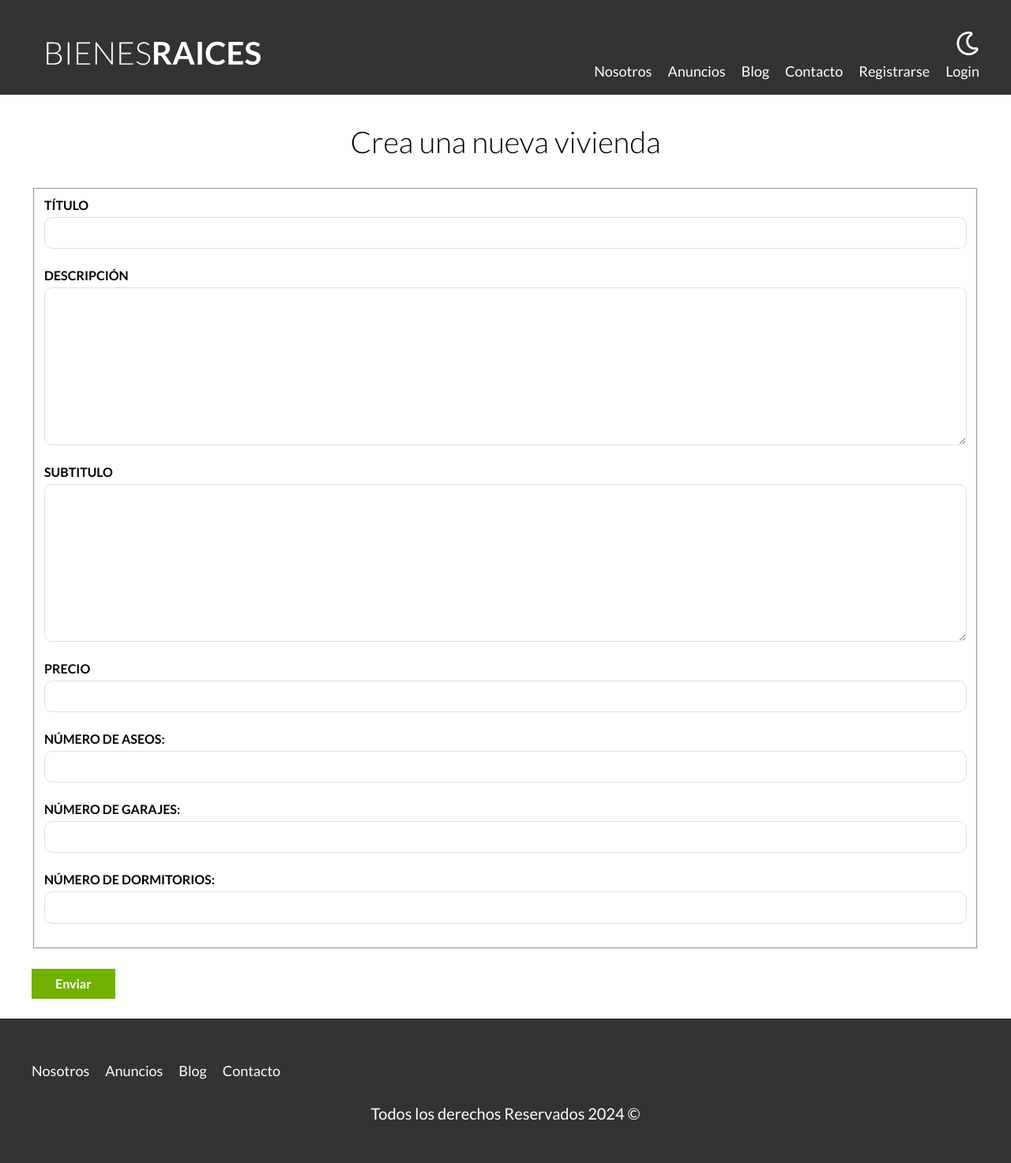
After one commit to Seilss/bienesraices-final, a PHP site: page /add-vivienda.php in a window 1280 px wide. The commit adds this page. Shown: the whole page at 79% size. Run offline with PHP 8.4, Linux system fonts and the light colour scheme; style sheets or scripts are compiled from the project's sources; some libraries are stand-ins or nearby versions.

Commit message:
Add vivienda create form

```diff
--- /dev/null
+++ b/add-vivienda.php
@@ -0,0 +1,44 @@
+<?php
+    require 'includes/funciones.php';
+    require_once 'includes/db.php';
+    incluirTemplate('header');
+?>
+
+<main class="contenedor seccion">
+
+    <h1>Crea una nueva vivienda</h1>
+
+    <form action="procesarVivienda.php" method="post" class="formulario">
+        <fieldset>
+
+            <label for="nombre">Título</label>
+            <input type="text" name="titulo" id="titulo" required>
+
+            <label for="descripcion">Descripción</label>
+            <textarea type="text" name="descripcion" id="descripcion" required></textarea>
+
+            <label for="subtitulo">Subtitulo</label>
+            <textarea type="subtitulo" name="subtitulo" id="subtitulo" required></textarea>
+
+            <label for="precio">Precio</label>
+            <input type="number" name="precio"id="precio" required>
+
+            <label for="aseos">Número de aseos:</label>
+            <input type="number" name="aseos" id="aseos" required></input>
+
+            <label for="garajes">Número de garajes:</label>
+            <input type="garajes" name="garajes" id="garajes" required></input>
+
+            <label for="dormitorios">Número de dormitorios:</label>
+            <input type="dormitorios" name="dormitorios" id="dormitorios" required></input>
+
+
+        </fieldset>
+
+        <input type="submit" value="Enviar" class="boton-verde">
+    </form>
+</main>
+
+<?php
+    incluirTemplate('footer');
+?>
--- a/includes/templates/header.php
+++ b/includes/templates/header.php
@@ -35,7 +35,11 @@
                         <?php
 
                         if (isset($_SESSION['username'])) {
+                            echo "<a href='add-vivienda.php'>Añadir vivienda</a>";
                             echo "<a href='logout.php'>Desconectarse</a>";
+                        } else {
+                            echo "<a href='registro.php'>Registrarse</a>";
+                            echo "<a href='login.php'>Login</a>";
                         }
 
                         ?>
```
Also changed, not shown: procesarVivienda.php (added, +26 -0 lines).
